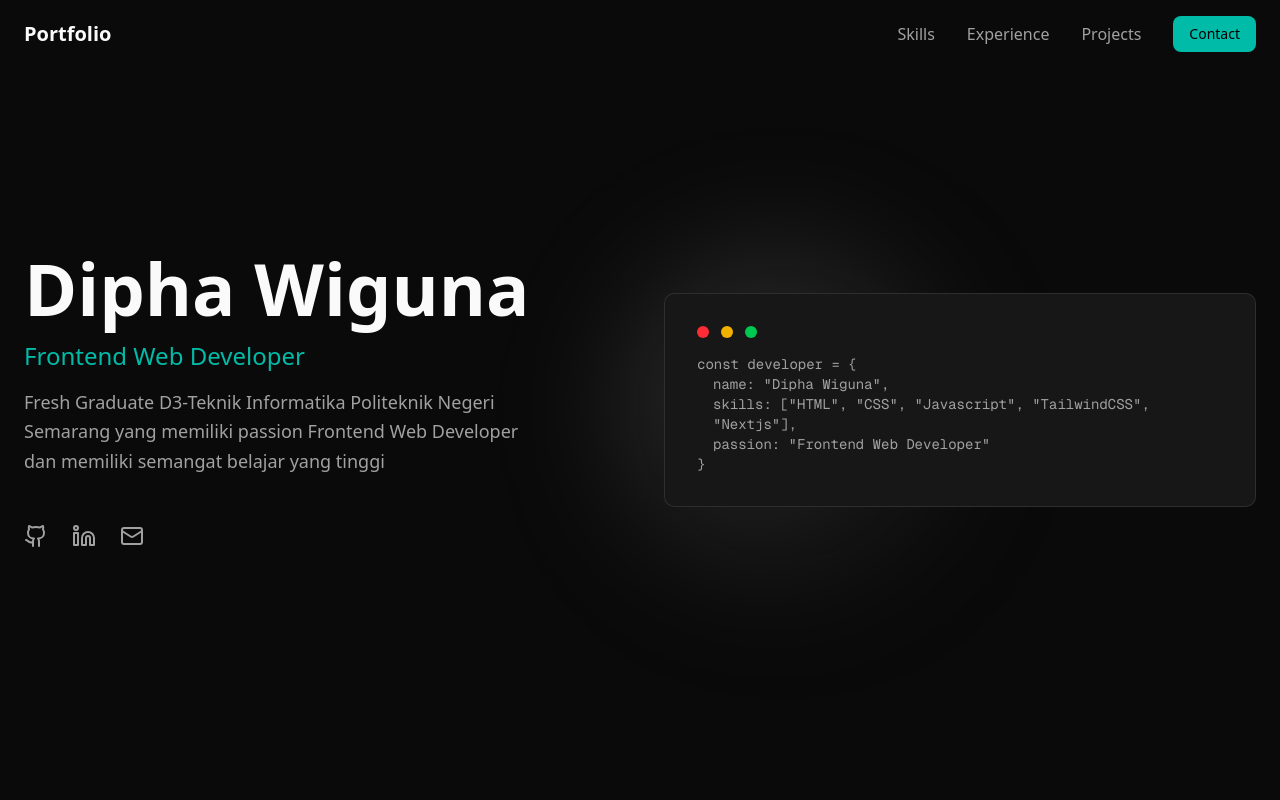
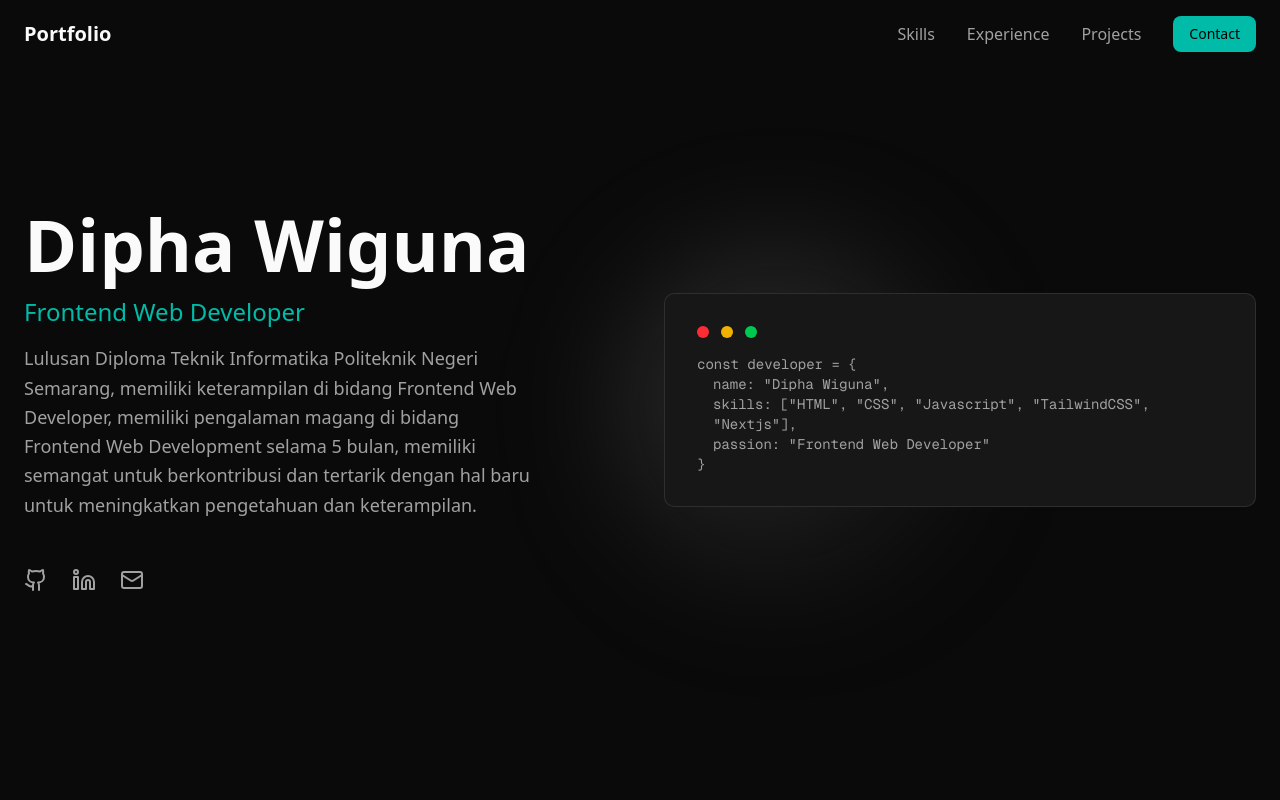
Before and after one commit to Diphaw/Portofolio-Terbaru, a Next.js app: page / in a window 1280 px wide. Shown: the top 800 px of the page. Built offline with nearby package versions, Linux system fonts and the light colour scheme.

Commit message:
fix deskripsi hero

```diff
--- a/src/components/hero.jsx
+++ b/src/components/hero.jsx
@@ -24,8 +24,11 @@ export function Hero() {
                 Frontend Web Developer
               </h2>
               <p className="text-lg text-muted-foreground leading-relaxed max-w-lg">
-                Fresh Graduate D3-Teknik Informatika Politeknik Negeri Semarang yang
-                memiliki passion Frontend Web Developer dan memiliki semangat belajar yang tinggi
+                Lulusan Diploma Teknik Informatika Politeknik Negeri Semarang,
+                memiliki keterampilan di bidang Frontend Web Developer, memiliki
+                pengalaman magang di bidang Frontend Web Development selama 5
+                bulan, memiliki semangat untuk berkontribusi dan tertarik dengan
+                hal baru untuk meningkatkan pengetahuan dan keterampilan.
               </p>
             </div>
 
@@ -86,9 +89,13 @@ export function Hero() {
                     <div>{"const developer = {"}</div>
                     <div className="ml-4">{'name: "Dipha Wiguna",'}</div>
                     <div className="ml-4">
-                      {'skills: ["HTML", "CSS", "Javascript", "TailwindCSS", "Nextjs"],'}
+                      {
+                        'skills: ["HTML", "CSS", "Javascript", "TailwindCSS", "Nextjs"],'
+                      }
                     </div>
-                    <div className="ml-4">{'passion: "Frontend Web Developer"'}</div>
+                    <div className="ml-4">
+                      {'passion: "Frontend Web Developer"'}
+                    </div>
                     <div>{"}"}</div>
                   </div>
                 </div>
```
